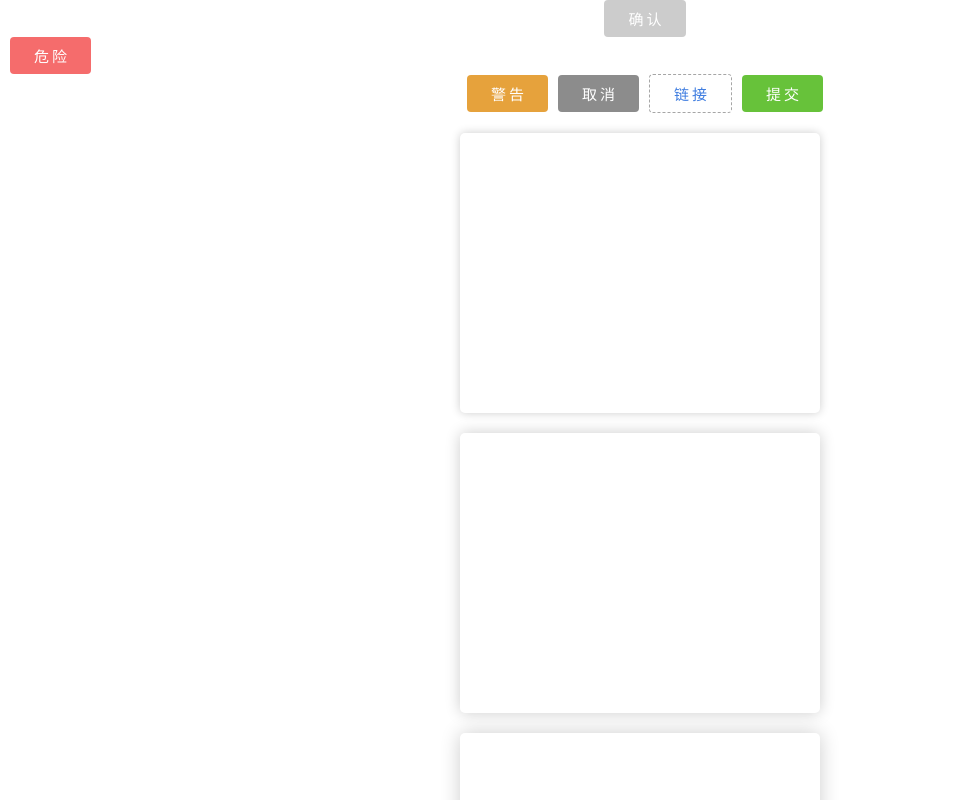
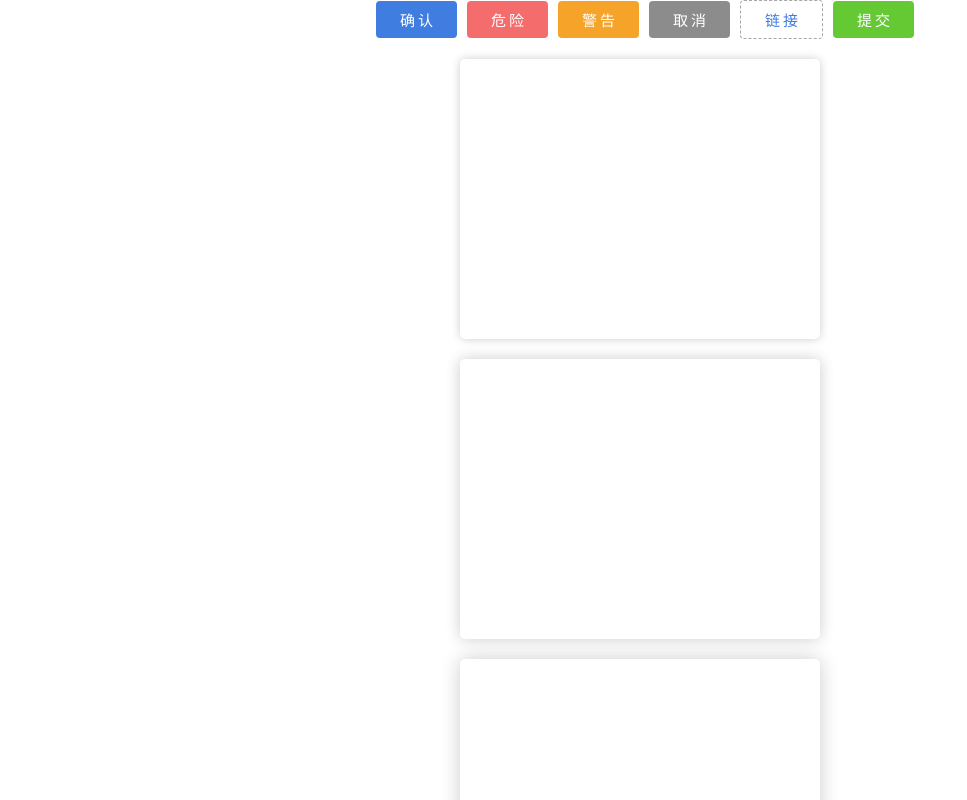
Before and after one commit to wmq-top/TS-React, a React (Vite) app: page / in a window 1280 px wide. Shown: the top 800 px of the page, without its empty margins (0-967 px from the left). Built offline with nearby package versions, Linux system fonts and the light colour scheme.

Commit message:
change button color

```diff
--- a/src/App.tsx
+++ b/src/App.tsx
@@ -9,8 +9,8 @@ function App() {
 
   return (
     <div className="App">
-      <Button type="primary" text="确认" disabled />
-      <Button type="danger" text="危险" block />
+      <Button type="primary" text="确认" />
+      <Button type="danger" text="危险" />
       <Button type="warning" text="警告" />
       <Button type="cancel" text="取消" />
       <Button type="link" text="链接" />
--- a/src/UIcomponent/Button/index.less
+++ b/src/UIcomponent/Button/index.less
@@ -26,10 +26,10 @@ button[data-type="primary"] {
   background-color: @color-info-static;
 }
 button[data-type="primary"]:hover {
-  background-color: @color-info-70;
+  background-color: @color-info-dark;
 }
 button[data-type="primary"]:focus {
-  background-color: @color-info-dark;
+  background-color: @color-info-70;
   box-shadow: @shadow-static;
 }
 
@@ -38,10 +38,10 @@ button[data-type="success"] {
   background-color: @color-success-static;
 }
 button[data-type="success"]:hover {
-  background-color: @color-success-70;
+  background-color: @color-success-dark;
 }
 button[data-type="success"]:focus {
-  background-color: @color-success-dark;
+  background-color: @color-success-70;
   box-shadow: @shadow-static;
 }
 // danger button
@@ -49,10 +49,10 @@ button[data-type="danger"] {
   background-color: @color-failed-static;
 }
 button[data-type="danger"]:hover {
-  background-color: @color-failed-70;
+  background-color: @color-failed-dark;
 }
 button[data-type="danger"]:focus {
-  background-color: @color-failed-dark;
+  background-color: @color-failed-70;
   box-shadow: @shadow-static;
 }
 
@@ -61,10 +61,10 @@ button[data-type="warning"] {
   background-color: @color-warning-static;
 }
 button[data-type="warning"]:hover {
-  background-color: @color-warning-70;
+  background-color: @color-warning-dark;
 }
 button[data-type="warning"]:focus {
-  background-color: @color-warning-dark;
+  background-color: @color-warning-70;
   box-shadow: @shadow-static;
 }
 
@@ -73,10 +73,10 @@ button[data-type="cancel"] {
   background-color: @color-cancel-static;
 }
 button[data-type="cancel"]:hover {
-  background-color: @color-cancel-70;
+  background-color: @color-cancel-dark;
 }
 button[data-type="cancel"]:focus {
-  background-color: @color-cancel-dark;
+  background-color: @color-cancel-70;
   box-shadow: @shadow-static;
 }
 
--- a/src/style/color.less
+++ b/src/style/color.less
@@ -17,8 +17,8 @@
 @color-red-static: rgb(255, 69, 58);
 
 // success family
-@color-success-dark: #529b2e;
-@color-success-static: #67c23a;
+@color-success-dark: #57b628;
+@color-success-static: #64c932;
 @color-success-70: #95d576;
 @color-success-50: #b2e09c;
 @color-success-30: #d2edc4;
@@ -26,18 +26,18 @@
 @color-success-10: #f0f9ec;
 
 // failed family
-@color-failed-dark: #ff5c5c;
+@color-failed-dark: #ff4848;
 @color-failed-static: #f56c6c;
-@color-failed-70: #fab8b8;
+@color-failed-70: #ff8b8b;
 @color-failed-50: #f9b5b5;
 @color-failed-30: #fcd3d3;
 @color-failed-20: #fde2e2;
 @color-failed-10: #fef0f0;
 
 // warning family
-@color-warning-dark: #b88230;
-@color-warning-static: #e6a23c;
-@color-warning-70: #f3d2a0;
+@color-warning-dark: #eeac1e;
+@color-warning-static: #f5a329;
+@color-warning-70: #ffc062;
 @color-warning-50: #f2d09d;
 @color-warning-30: #f8e3c5;
 @color-warning-20: #faecd8;
```
